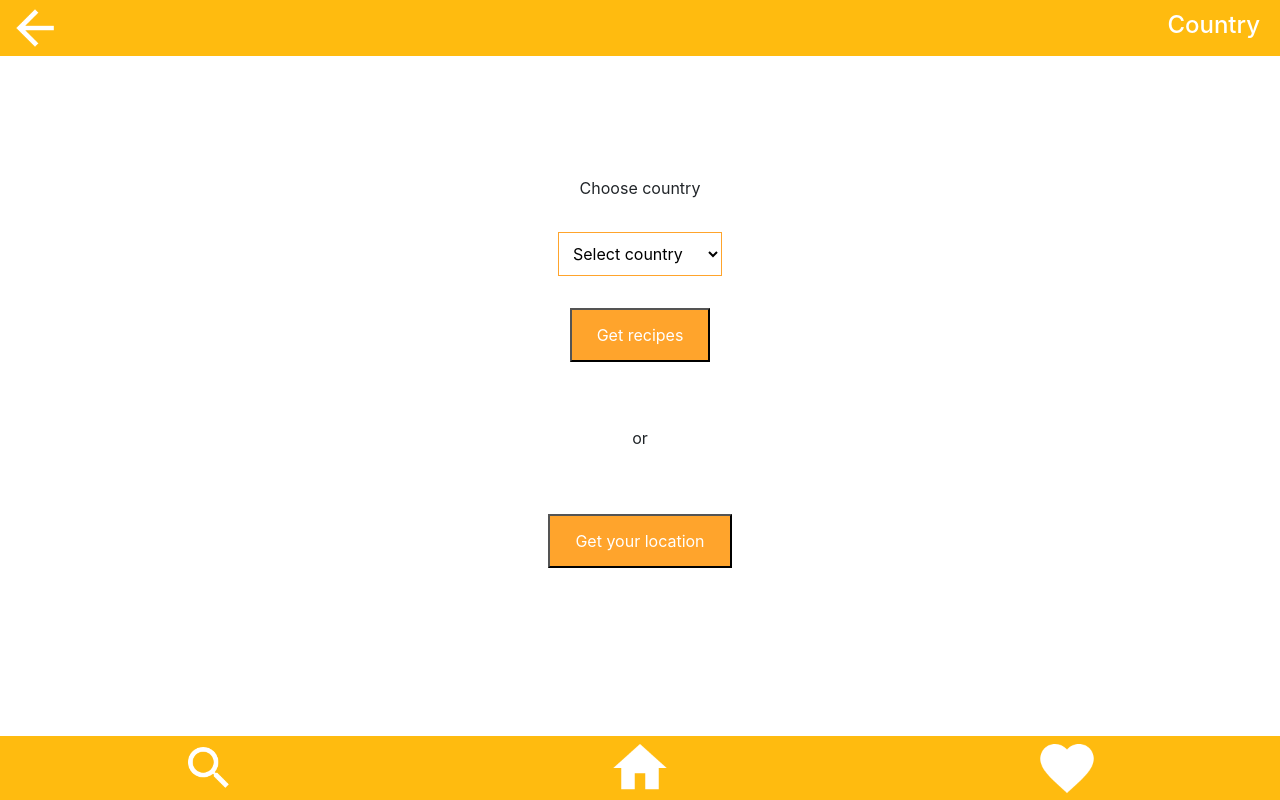
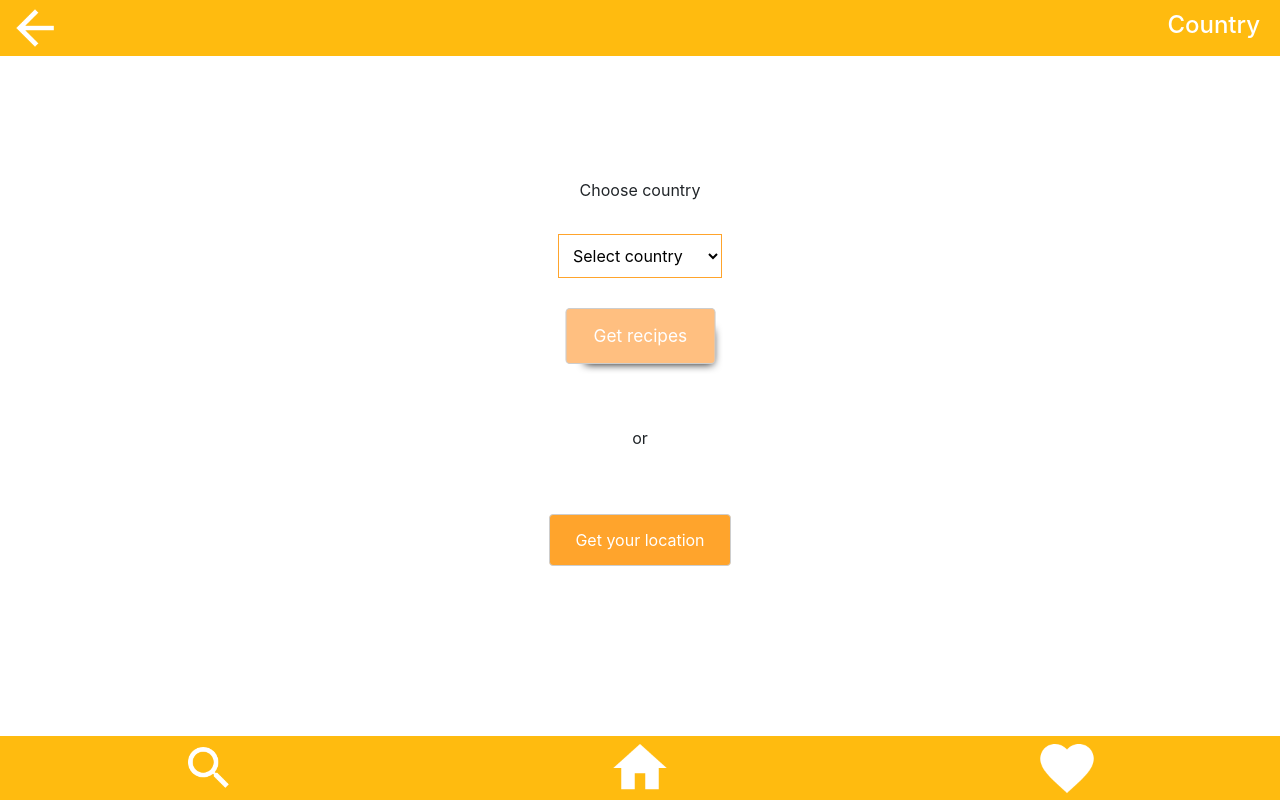
Before and after one commit to Jasonpgeraghty/sizzle, an Angular app: page /country in a window 1280 px wide. In both pictures the pointer is over the button "Get recipes". Built offline with nearby package versions, Linux system fonts and the light colour scheme.

Commit message:
add hover effects to divs
Added hover effects to dives to increase the user experience by allowing the user to easily
identify what they can click.

```diff
--- a/src/app/country/country.component.scss
+++ b/src/app/country/country.component.scss
@@ -17,7 +17,16 @@ select {
 button {
   padding:13px 25px;
   margin-bottom:4rem;
+  transition: translate .2s;
+  border-radius: 4px;
+  border:1px solid #cdcdcd;
 }
 button:last-of-type {
   margin-top:3rem;
 }
+button:hover, button:focus {
+  cursor:pointer;
+  transform: scale(1.08);
+  background-color:#ffbf80;
+  box-shadow: 8px 10px 8px -10px #000;
+}
```
